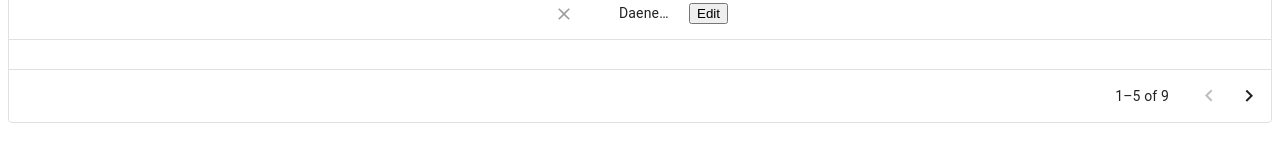
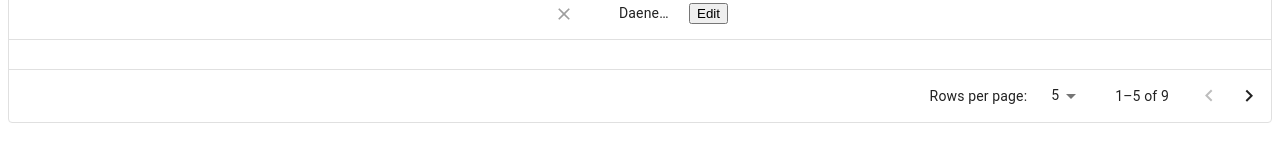
Before and after one commit to persona2490/Cise_Group5008, a Next.js app in the folder frontend/: page /components/analyst in a window 1280 px wide. Shown: the part 409-570 px from the top of the page. Built offline with nearby package versions, Linux system fonts and the light colour scheme.

Commit message:
For DuHang

```diff
--- a/frontend/src/app/components/analyst/Modal/Editinfo.tsx
+++ b/frontend/src/app/components/analyst/Modal/Editinfo.tsx
@@ -29,7 +29,7 @@ function EditInfo(props: {
 
   return (
     <div>
-      <div className="Form">
+      {/* <div className="Form">
         <Box
           component="form"
           sx={{
@@ -136,7 +136,7 @@ function EditInfo(props: {
             </TextField>
           </div>
         </Box>
-      </div>
+      </div> */}
       <div className={styles.modal}>
         <p>Submit Sucessfully</p>
         <Link href="/" passHref>
--- a/frontend/src/app/components/analyst/page.tsx
+++ b/frontend/src/app/components/analyst/page.tsx
@@ -79,7 +79,7 @@ function Analyst() {
               paginationModel: { page: 0, pageSize: 5 },
             },
           }}
-          // pageSizeOptions={[5, 10]}
+          pageSizeOptions={[5, 10]}
           // checkboxSelection
         />
       </div>
```
